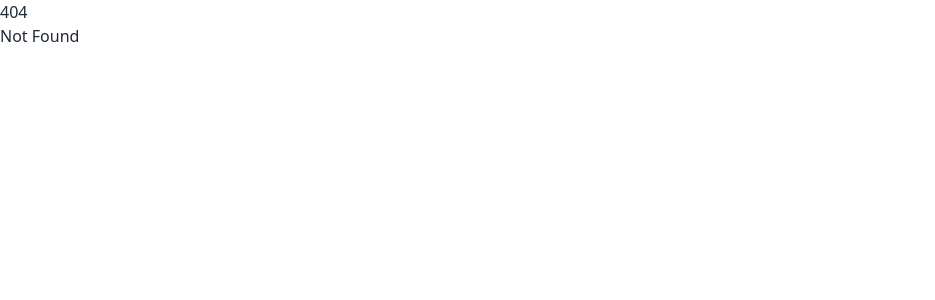
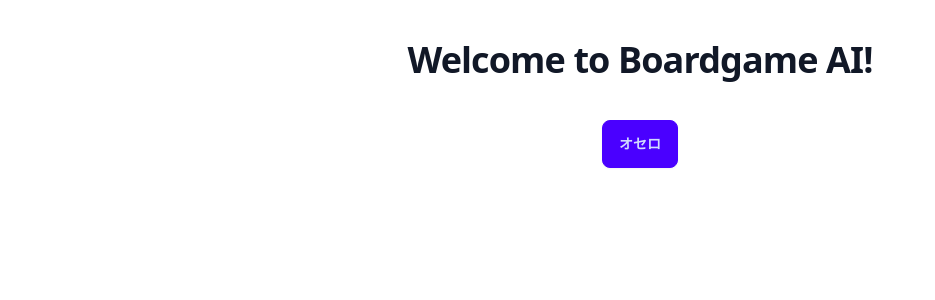
Before and after one commit to ut-code/othello-revamp, a SvelteKit app in the folder web/: page / in a window 1280 px wide. Before the commit this address had no page. Shown: the top 300 px of the page, without its empty margins (0-935 px from the left). Built offline with nearby package versions, Linux system fonts and the light colour scheme.

Commit message:
invalidate vite cache by deleting node_modules

```diff
--- /dev/null
+++ b/web/src/routes/+page.svelte
@@ -0,0 +1,13 @@
+<h1 class="my-10 text-center text-4xl font-bold tracking-tight text-gray-900 dark:text-white">
+  Welcome to Boardgame AI!
+</h1>
+
+<center>
+  <a href="/othello" class="btn btn-primary max-w-sm">オセロ</a>
+</center>
+
+<style>
+  :global(html) {
+    min-height: 100%;
+  }
+</style>
--- a/web/src/routes/othello/+page.svelte
+++ b/web/src/routes/othello/+page.svelte
@@ -6,7 +6,7 @@
       board
         .get_data()
         .map((row: Array<string>) => row.join(""))
-        .join(""),
+        .join("\n"),
     );
   }
 </script>
```
Also changed, not shown: 2 other files (tests, documents, lock files or other folders).
